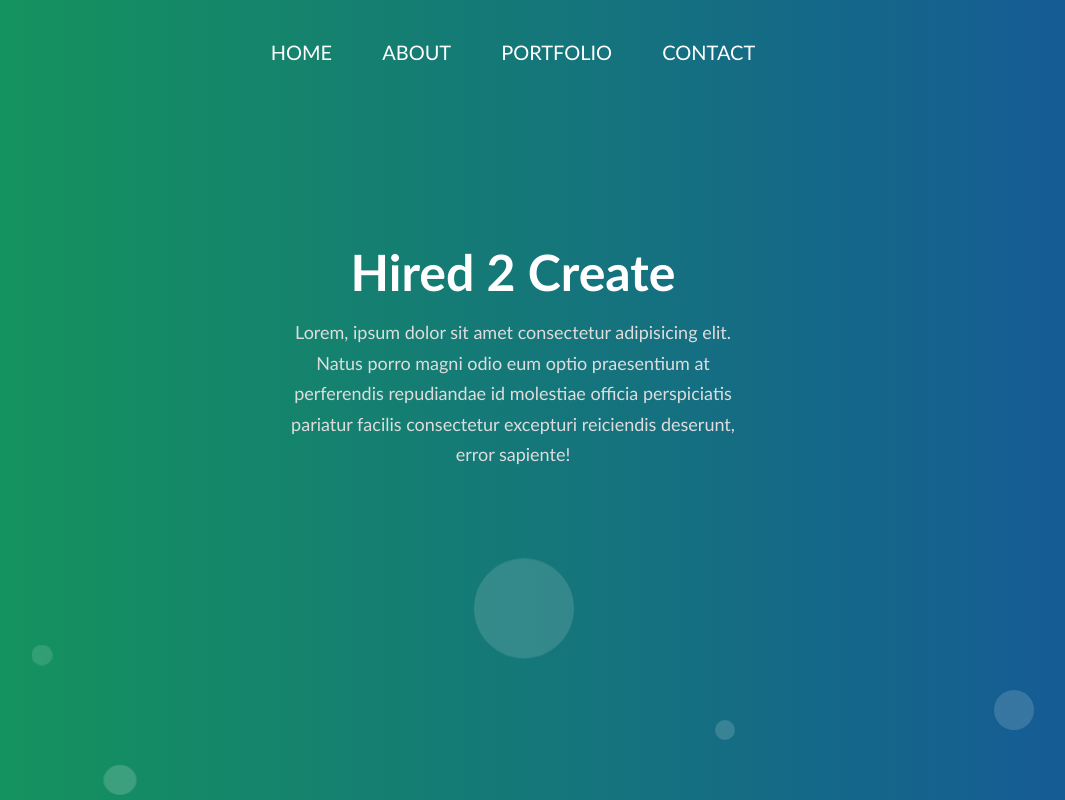
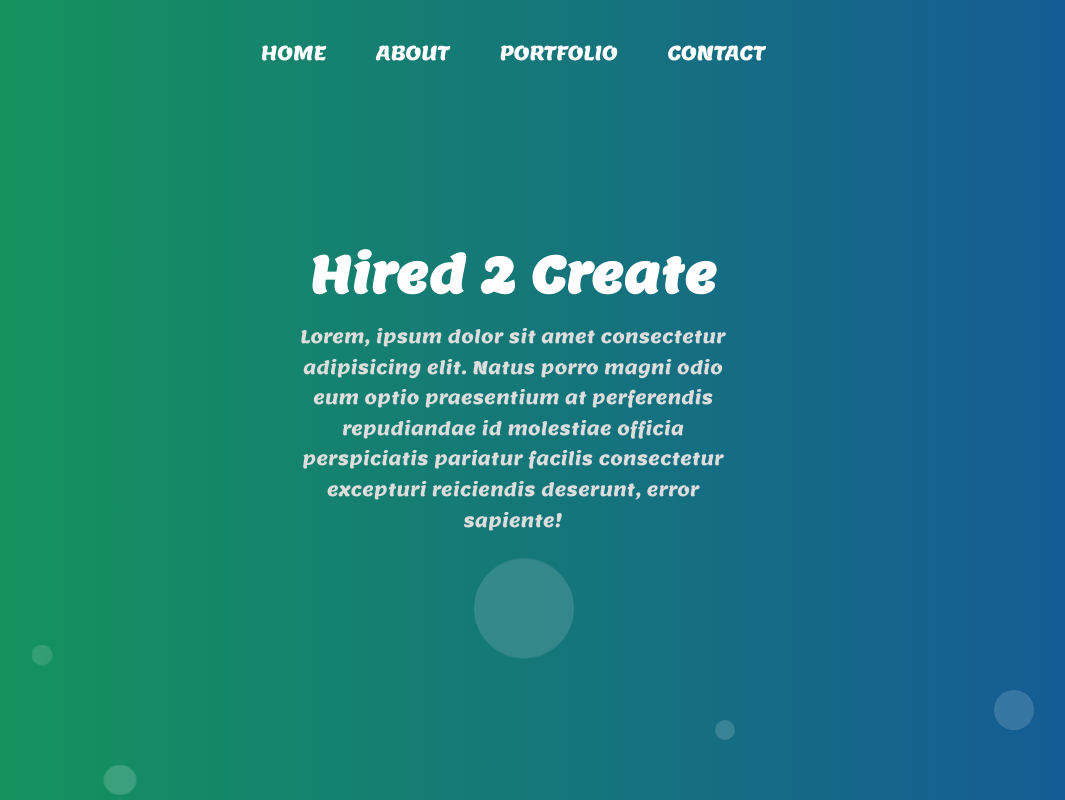
Before and after one commit to Meta-Zeno/INTRO_HTML, a plain HTML site: page index.html in a window 1280 px wide. Shown: the whole page, without its empty margins (127-1192 px from the left). Drawn offline with Linux system fonts and the light colour scheme.

Commit message:
week1 intro html

```diff
--- a/index.html
+++ b/index.html
@@ -4,6 +4,9 @@
     <meta charset="UTF-8">
     <meta name="viewport" content="width=device-width, initial-scale=1.0">
     <title>Document</title>
+    <style>
+        @import url('https://fonts.googleapis.com/css2?family=Lemon&display=swap');
+      </style>
     <link rel="stylesheet" href="style.css">
 </head>
 <body>
--- a/style.css
+++ b/style.css
@@ -5,7 +5,7 @@
 }
 
 body{
-    font-family: 'Gill Sans', 'Gill Sans MT', Calibri, 'Trebuchet MS', sans-serif;
+    font-family: 'Lemon', serif;
 }
 
 .wrapper {
```
